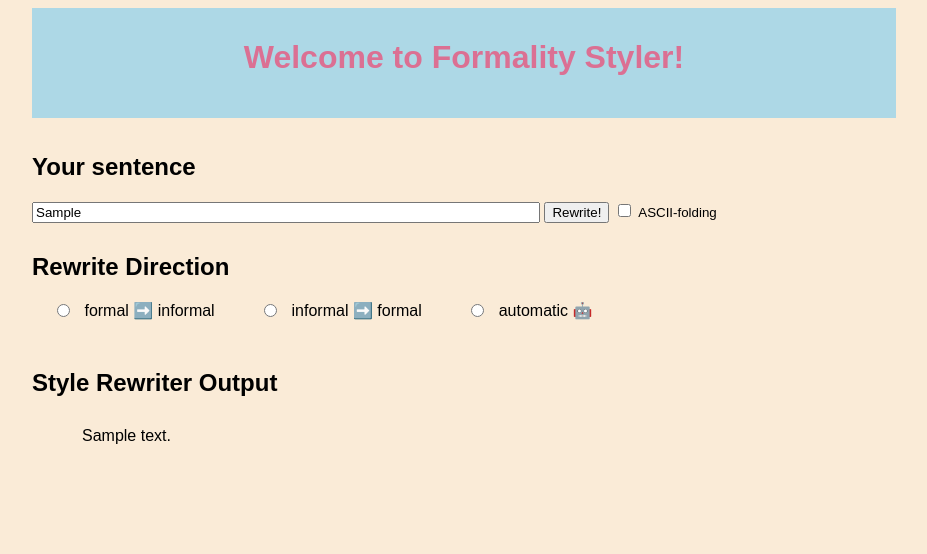
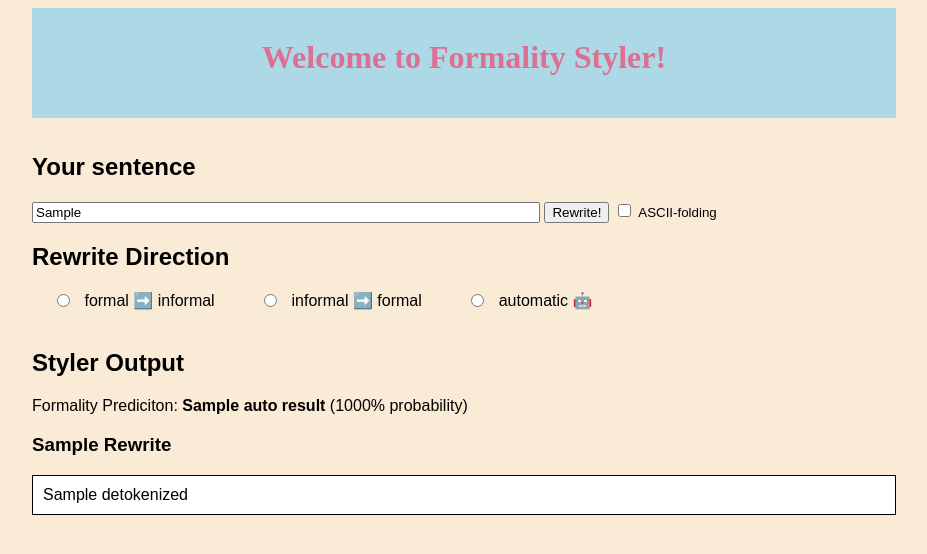
Before and after one commit to yonglin-wang/formality-styler, a Flask app: template templates/results.html in a window 1280 px wide. Shown: the top 554 px of the page, without its empty margins (176-1103 px from the left). Run offline with Flask 2, Linux system fonts and the light colour scheme; the template is opened without the code that fills it: most values are stand-ins (such as "Sample title", 1, 10 or a date in 2020); parts of the project's set-up code (start-up, migrations or seed data) failed here and were passed over.

Commit message:
classifier ready

```diff
--- a/app.py
+++ b/app.py
@@ -7,7 +7,7 @@ from time import time
 
 from flask import Flask, render_template, request
 
-from styler import Generator
+from styler import Generator, Classifier
 import consts as C
 
 begin = time()
@@ -20,6 +20,8 @@ app = Flask(__name__)
 for_inf_gen = Generator(C.FORMAL)
 # informal-formal generator
 inf_for_gen = Generator(C.INFORMAL)
+# formality classifier
+classifier = Classifier()
 
 # vars to be used across pages
 direction_choice, src_text, asciifolding = "", C.DEFAULT_QUERY, False
@@ -44,13 +46,25 @@ def results():
 
     try:
         if direction_choice == "from_formal":
+            class_result = None
             output = for_inf_gen.get_translation(src_text)
+            output_style = "Informal"
         elif direction_choice == "from_informal":
+            class_result = None
             output = inf_for_gen.get_translation(src_text)
+            output_style = "Formal"
         elif direction_choice == "auto":
-            output = "not implemented yet!"
+            class_result = classifier.predict(src_text)
+            if class_result.label == "informal":
+                output = inf_for_gen.get_translation(src_text)
+                output_style = "Formal"
+            elif class_result.label == "formal":
+                output = for_inf_gen.get_translation(src_text)
+                output_style = "Informal"
+            else:
+                raise NotImplementedError(class_result)
         else:
-            raise NotImplementedError
+            raise NotImplementedError(direction_choice)
     except ValueError:
         # if request too often, pexpect will break; use ValueError to catch this
         src_text = C.DEFAULT_QUERY
@@ -60,9 +74,11 @@ def results():
 
     return render_template("results.html",
                            default_query=src_text,
-                           output_text=output.detokenized,
+                           output=output,
                            direction_choice=direction_choice,
-                           asciifolding=asciifolding)
+                           asciifolding=asciifolding,
+                           auto_result=class_result,
+                           output_style=output_style)
 
 if __name__ == "__main__":
     # command line parser
@@ -72,8 +88,8 @@ if __name__ == "__main__":
                                      formatter_class=argparse.ArgumentDefaultsHelpFormatter)
     parser.add_argument("--port",
                         type=int,
-                        default=5000,
-                        help="Port to start app at. Default: 5000")
+                        default=3500,
+                        help="Port to start app at. Default: 3500")
     args = parser.parse_args()
 
     # start app
--- a/templates/results.html
+++ b/templates/results.html
@@ -6,7 +6,7 @@
         body {
             background-color: antiquewhite;
         }
-        div {
+        .section_div {
             font-family: Arial,sans-serif;
             padding-top:10px;
             padding-bottom: 10px;
@@ -26,18 +26,15 @@
 
 <body style="padding: 0px 200px 100px">
 
-<div style="padding-bottom: 20px; background-color: lightblue;text-align: center">
+<div style="padding-top: 10px; padding-bottom: 20px; background-color: lightblue;text-align: center">
     <h1>Welcome to Formality Styler!</h1>
 </div>
 
-<div style="padding-top: 15px;">
+<div class="section_div" style="padding-top: 15px;">
     <form autocomplete="off" action="{{ url_for('results') }}" name="get_input" method="post">
         <h2>Your sentence</h2>
 
         <label for="source_text">
-{#            <textarea id="source_text" name="source_text" rows="5" cols="33">#}
-{#                {{ default_query }}#}
-{#            </textarea>#}
             <input type="text" id="source_text" name="source_text" value="{{ default_query }}">
         </label>
 
@@ -66,15 +63,18 @@
     </form>
 </div>
 
+<div class="section_div">
+    <h2>
+        Styler Output
+    </h2>
+    {% if auto_result %}
+    <p>Formality Prediciton: <b>{{ auto_result.label }}</b> ({{ (100*auto_result.score) | round(2) }}% probability)</p>
+    {% endif %}
 
-
-<div>
-    <h2>
-        Style Rewriter Output
-    </h2>
-</div>
-<div style="padding: 0px 50px 0px">
-    {{ output_text }}
+    <h3>{{ output_style }} Rewrite</h3>
+    <div style="padding: 10px 10px 10px; border: thin solid black; background-color: white">
+        {{ output.detokenized }}
+    </div>
 </div>
 
 </body>
```
Also changed, not shown: classifier_docker/classifier.py (added, +69 -0 lines), styler.py (+34 -8 lines), 2 other files.
